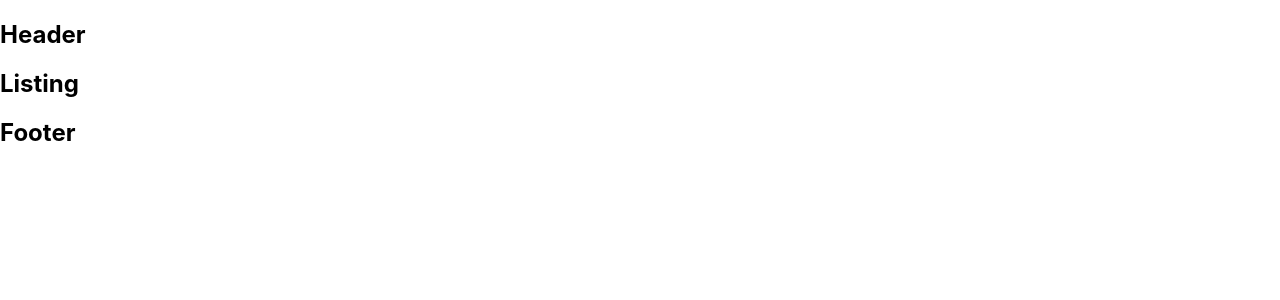
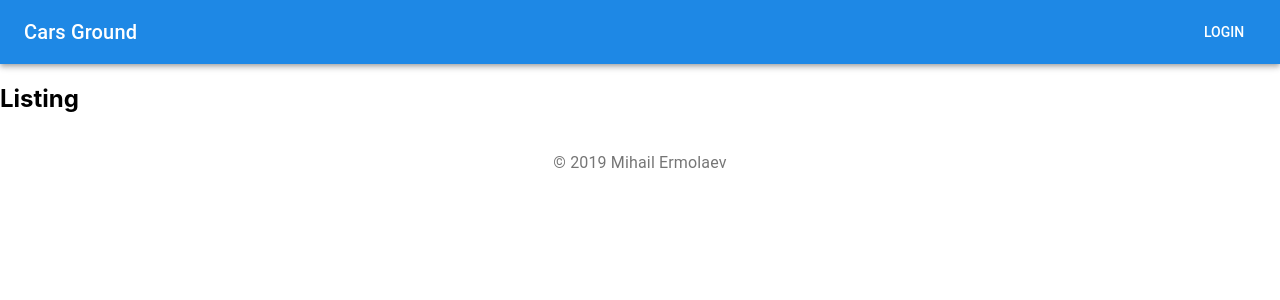
Before and after one commit to MihA-aa/cars-ground, a React app: page / in a window 1280 px wide. Shown: the top 300 px of the page. Built offline with nearby package versions, Linux system fonts and the light colour scheme.

Commit message:
added some styles with material ui

```diff
--- a/src/components/layout/footer/index.tsx
+++ b/src/components/layout/footer/index.tsx
@@ -1,3 +1,12 @@
 import React from 'react';
+import { Typography } from '@material-ui/core';
 
-export const Footer: React.FC = () => <h2>Footer</h2>;
+import { Styled } from './styled';
+
+export const Footer: React.FC = () => (
+	<Styled.Footer>
+		<Typography variant='subtitle1' align='center' color='textSecondary' component='p'>
+			© 2019 Mihail Ermolaev
+		</Typography>
+	</Styled.Footer>
+);
--- /dev/null
+++ b/src/components/layout/footer/styled.ts
@@ -0,0 +1,12 @@
+import styled from 'styled-components';
+
+const Footer = styled.footer`
+	right: 0;
+	bottom: 0;
+	left: 0;
+	padding: 1rem;
+`;
+
+export const Styled = {
+	Footer,
+};
--- a/src/components/layout/header/index.tsx
+++ b/src/components/layout/header/index.tsx
@@ -1,3 +1,17 @@
 import React from 'react';
+import { AppBar, Toolbar, Typography, Button } from '@material-ui/core';
 
-export const Header: React.FC = () => <h2>Header</h2>;
+import { Styled } from '../../../styles/styled';
+
+import './styles.css';
+
+export const Header: React.FC = () => (
+	<AppBar position='static'>
+		<Toolbar>
+			<Typography variant='h6' color='inherit' className='label'>
+				<Styled.Link to=''>Cars Ground</Styled.Link>
+			</Typography>
+			<Button color='inherit'>Login</Button>
+		</Toolbar>
+	</AppBar>
+);
--- /dev/null
+++ b/src/components/layout/header/styled.ts
@@ -0,0 +1,10 @@
+import styled from 'styled-components';
+import { Typography } from '@material-ui/core';
+
+const AppLabel = styled(Typography)`
+	flex-grow: 1;
+`;
+
+export const Styled = {
+	AppLabel,
+};
--- /dev/null
+++ b/src/components/layout/header/styles.css
@@ -0,0 +1,3 @@
+.label {
+	flex-grow: 1;
+}
--- a/src/components/loader/index.tsx
+++ b/src/components/loader/index.tsx
@@ -1,3 +1,4 @@
 import React from 'react';
+import { CircularProgress } from '@material-ui/core';
 
-export default () => <div>Loading...</div>
+export default () => <CircularProgress />;
--- a/src/pages/listing/index.tsx
+++ b/src/pages/listing/index.tsx
@@ -1,5 +1,9 @@
 import React from 'react';
 
 export class Listing extends React.Component {
-	render = () => <h2>Listing</h2>;
+	render = () => (
+		<div>
+			<h2>Listing</h2>
+		</div>
+	);
 }
--- /dev/null
+++ b/src/styles/material-ui.ts
@@ -0,0 +1,14 @@
+import { createMuiTheme } from '@material-ui/core';
+import { red } from '@material-ui/core/colors';
+
+export default createMuiTheme({
+	palette: {
+		primary: {
+			main: '#1e88e5',
+		},
+		secondary: {
+			main: '#ffffff',
+		},
+		error: red,
+	},
+});
--- /dev/null
+++ b/src/styles/styled.ts
@@ -0,0 +1,18 @@
+import { Link as RouterLink } from 'react-router-dom';
+import styled from 'styled-components';
+
+const Link = styled(RouterLink)`
+	text-decoration: none;
+	color: #fff;
+	&:focus,
+	&:hover,
+	&:visited,
+	&:link,
+	&:active {
+		text-decoration: none;
+	}
+`;
+
+export const Styled = {
+	Link,
+};
```
Also changed, not shown: src/index.tsx (+6 -2 lines), src/styles/index.css (renamed from src/styles.css).
